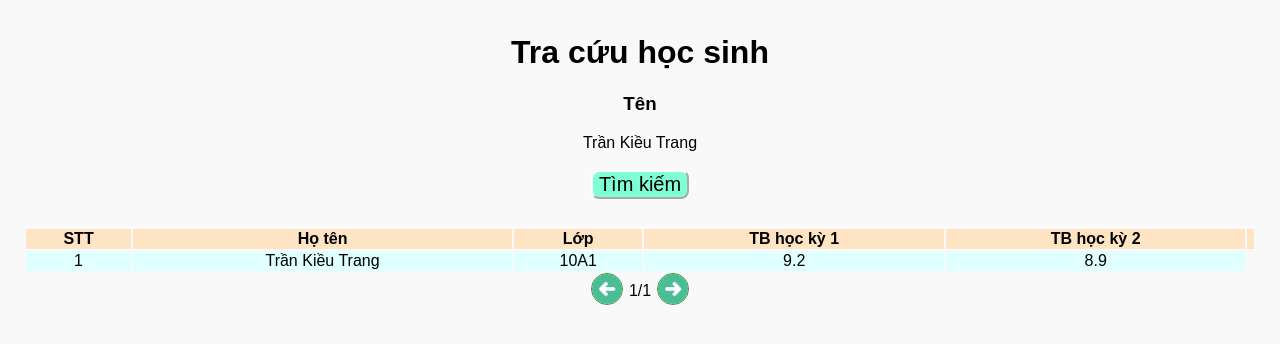
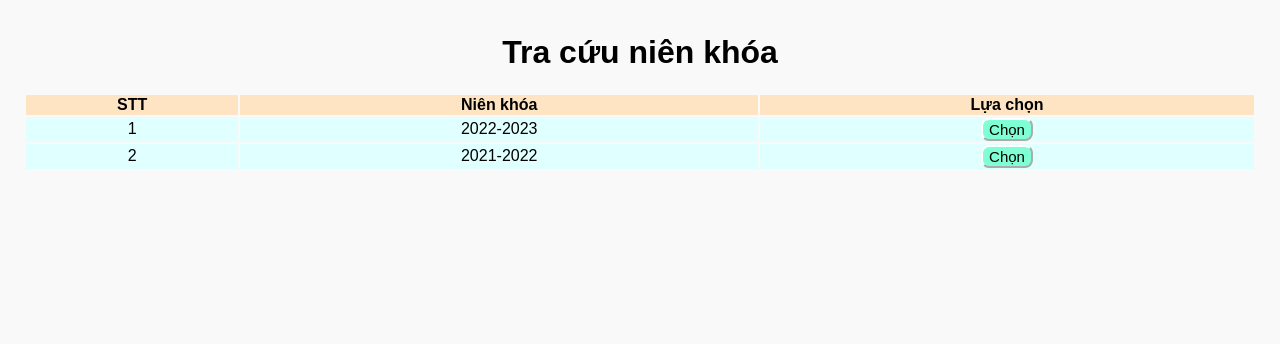
Before and after one commit to ngoxuanchien/QuanLyHocSinh, a Django app: page /tracuu/namhoc/ in a window 1280 px wide. Shown: the part 67-411 px from the top of the page. Run offline with Django 4.2, Linux system fonts and the light colour scheme; a user stored in the database is signed in; data comes from the database, SQL or seed files in the repository; both versions use the stored data as it was after the commit.

Commit message:
do tracuuhs

```diff
--- a/QuanLyHocSinh/studentManager/templates/studentManager/traCuuNamHoc.html
+++ b/QuanLyHocSinh/studentManager/templates/studentManager/traCuuNamHoc.html
@@ -12,28 +12,16 @@
                         <th>Niên khóa</th>
                         <th>Lựa chọn</th>
                     </tr>
-                    <!--Example start-->
-                    <tr class = "list">
-                        <td>1</td>
-                        <td>2020 - 2021</td>
-                        <td>
-                            <a href="{% url 'traCuu' %}" class="btn btn-primary">
-                                <button type="submit" class= "button button1" style="border-radius: 8px; font-size: 15px; background-color: aquamarine; border-color:white">
-                                    Chọn
-                                </button></a>
-                        </td>
-                    </tr>
-                    <!--Example end-->
-                    <!--Nhớ unnote khi tạo đủ database-->
-                    <!--{% for y in age %}
-                        <tr>
+                    {% for y in age %}
+                        <tr class = "list">
                             <td>{{ forloop.counter }}</td>
                             <td>{{y.year}}</td>
                             <td>
-                                <a href="{% url 'traCuu' y.id %}" class="btn btn-primary">Chọn</a>
+                                <a href="{% url 'traCuu' y.id %}" class="btn btn-primary">
+                                    <button type="submit" class= "button button1" style="border-radius: 8px; font-size: 15px; background-color: aquamarine; border-color:white">Chọn</a>
                             </td>
                         </tr>
-                    {% endfor %}-->
+                    {% endfor %}
                 </table>
             </div>
         </div>
--- a/QuanLyHocSinh/studentManager/templates/studentManager/tracuu.html
+++ b/QuanLyHocSinh/studentManager/templates/studentManager/tracuu.html
@@ -20,8 +20,7 @@
                     </div>
                     <div class="main_form_select col-lg-8">
                         <center>
-                        <!--{{marksFilter.form.name}}-->
-                        Trần Kiều Trang
+                        {{marksFilter.form.name}}
                         </center>
                     </div>
                 </div>
@@ -30,30 +29,13 @@
             <div class="main_form_term col-lg-2">
                 <div class="row">
                     <center>
-                    <button type="submit" class= "button button1" style="border-radius: 8px; font-size: 20px; background-color: aquamarine; border-color:white">Tìm kiếm</button>
+                    <button type="submit" class= "button button1" style="border-radius: 8px; font-size: 20px; background-color: aquamarine; border-color:white">
+                      Tìm kiếm
+                    </button>
                     </center>
                 </div>
             </div>
         </form>
-
-
-    <!--<a class="add" href="formStudent.html">
-      <img src="images/add.png" height="20px">
-      <p>Thêm</p>
-    </a>-->
-  </header>
-  <!--<div class="list-year">
-    <label for="years_topic">Năm học:</label>
-    <select id="years_topic">
-      <option value="2020">2020</option>
-      <option value="2021">2021</option>
-      <option value="2022">2022-2022</option>
-    </select>
-    <label for="years_topic">Học kì:</label>
-    <select id="years_topic">
-      <option value="1">1</option>
-      <option value="2">2</option>
-    </select> -->
     <br>
   </div>
   <table class="table">
@@ -66,38 +48,17 @@
       <th></th>
 
     </tr>
-  <!--{% for student, classOfSchool, avg1, avg2 in marks %}
-  <tr>
+
+
+  {% for student, classOfSchool, avg1, avg2 in marks %}
+  <tr class = "list">
       <td>{{ forloop.counter }}</td>
       <td>{{student.user.name}}</td>
-      <td>{{SchoolClass.classId}}</td>
+      <td>{{classOfSchool.classID}}</td>
       <td>{{avg1}}</td>
       <td>{{avg2}}</td>
   </tr>
-  {% endfor %}-->
-
-  <!--Examples-->
-  <tr class = "list">
-      <td>1</td>
-      <td>Trần Kiều Trang</td>
-      <td>10A1</td>
-      <td>9.2</td>
-      <td>8.9</td>
-  </tr>
-
-  <!--  <tr class="list">
-      <td><a href="#">1</a></td>
-      <td><a href="#">Ngô Xuân Chiến</a></td>
-      <td>10C1</td>
-      <td>8.8</td>
-      <td>8.8</td>
-      <td class="edit-delete">
-        <div>
-          <button class="edit">Sửa</button>
-          <button class="delete">Xoá</button>
-        </div>
-      </td>
-    </tr>-->
+  {% endfor %}
 
   </tbody></table>
   <div class="pagenumber">
--- a/QuanLyHocSinh/studentManager/urls.py
+++ b/QuanLyHocSinh/studentManager/urls.py
@@ -22,7 +22,8 @@ urlpatterns = [
     path('chonnamhoc/', views.chonNamHoc, name = "chonNamHoc"),
     path('lapDSlop/<int:pk>', views.lapDSLop, name = "lapDS"),
 
-    path("tracuu/namhoc", views.traCuuNamHoc, name='traCuuNamHoc'),
-    #path("tracuu/namhoc/namhoc_<int:age_id>", views.traCuu, name='traCuu'),
-    path("tracuu/namhoc/", views.traCuu, name='traCuu'),
+    path("tracuu/namhoc/", views.traCuuNamHoc, name='traCuuNamHoc'),
+    path("tracuu/namhoc/namhoc_<int:pk>", views.traCuu, name='traCuu'),
+
+    #path("tracuu/namhoc/", views.traCuu, name='traCuu'),
 ]
--- a/QuanLyHocSinh/studentManager/views.py
+++ b/QuanLyHocSinh/studentManager/views.py
@@ -292,8 +292,8 @@ def traCuuNamHoc(request):
 
 # @allowed_users(allowed_roles=['Admin', 'Teacher'])
 @login_required(login_url='login')
-def traCuu(request):  # ,pk):
-    '''year = Age.objects.get(id =pk)
+def traCuu(request  ,pk):
+    year = Age.objects.get(id =pk)
     marks = Mark.objects.filter(subject__year= year)
     marksFilter = StudentInMarkFilter(request.GET, queryset=marks)
     marks = marksFilter.qs.order_by('student__user__name')
@@ -325,6 +325,5 @@ def traCuu(request):  # ,pk):
     context = {
         'marks': marks,
         'marksFilter': marksFilter
-    }'''
-    context = {}
+    }
     return render(request, 'studentManager/traCuu.html', context)
```
Also changed, not shown: QuanLyHocSinh/db.sqlite3.
